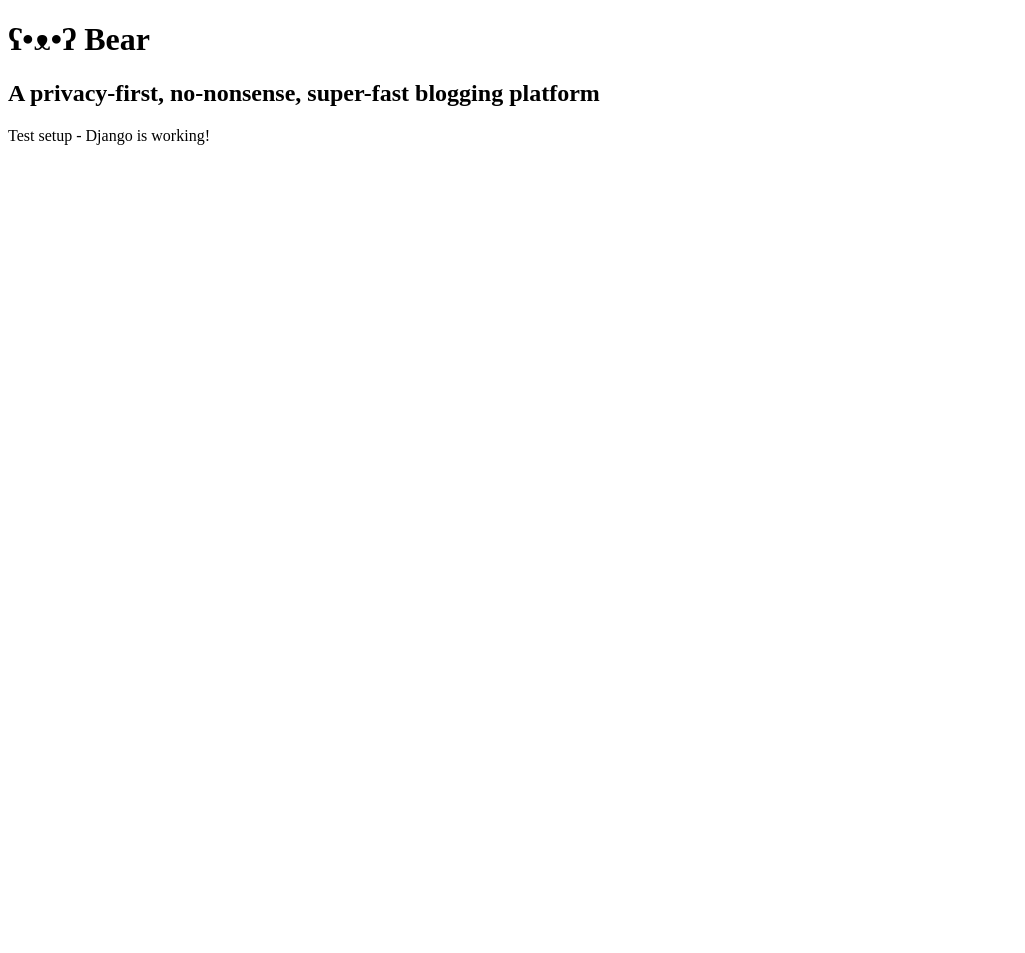
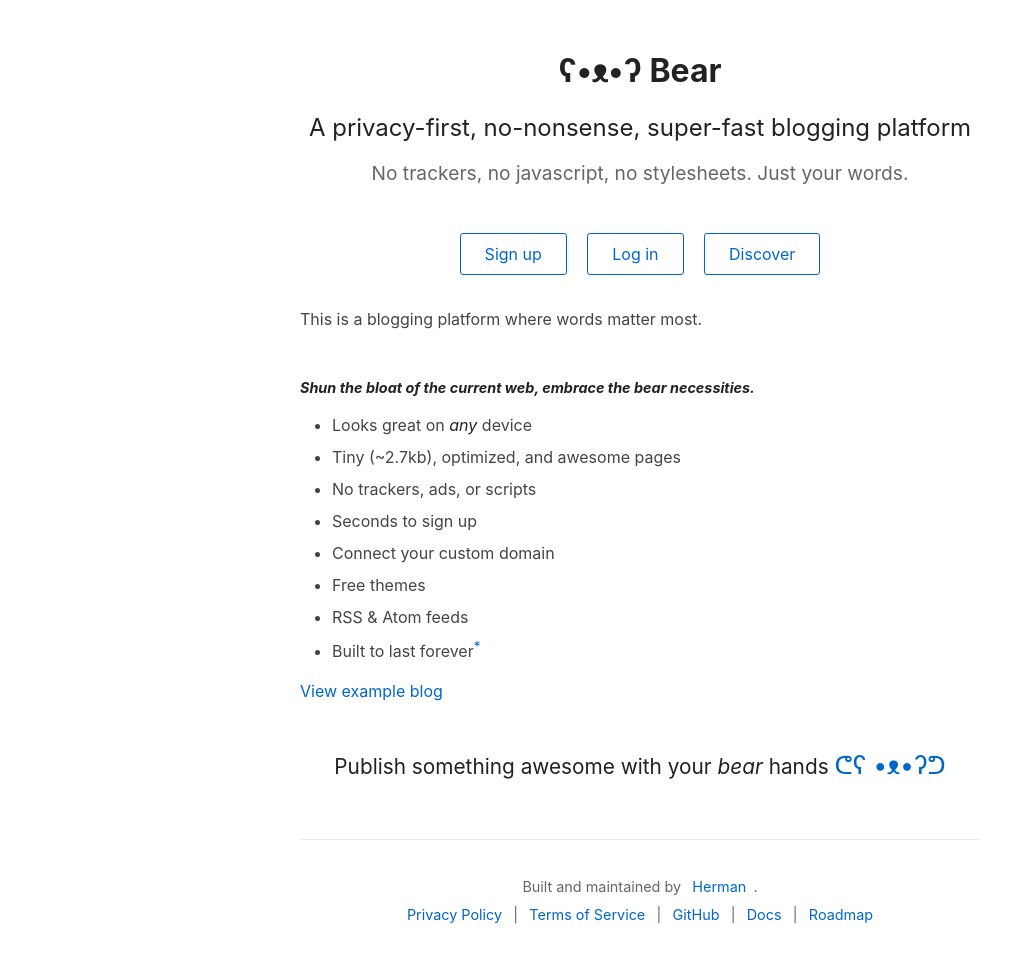
Before and after one commit to grll/bearblog-clone, a Django app: page / in a window 1280 px wide. Shown: the whole page, without its empty margins (0-1025 px from the left). Before the commit the page ends 145 px from the top, so only its background shows below. Run offline with Django 5.2, Linux system fonts and the light colour scheme.

Commit message:
Implement complete homepage with marketing content
- Created base template with minimal styling
- Added CSS that matches bearblog.dev aesthetic
- Implemented full homepage with all marketing content:
  - Hero section with taglines
  - Navigation buttons (Sign up, Log in, Discover)
  - Feature list with bear puns
  - Call-to-action section
  - Footer with all required links
- Added comprehensive tests for homepage content
- Verified visual appearance matches bearblog.dev

🤖 Generated with [Claude Code](https://claude.ai/code)

Co-Authored-By: Claude <noreply@anthropic.com>

```diff
--- a/config/settings.py
+++ b/config/settings.py
@@ -116,6 +116,7 @@ USE_TZ = True
 # https://docs.djangoproject.com/en/5.2/howto/static-files/
 
 STATIC_URL = "static/"
+STATICFILES_DIRS = [BASE_DIR / "static"]
 
 # Default primary key field type
 # https://docs.djangoproject.com/en/5.2/ref/settings/#default-auto-field
--- /dev/null
+++ b/static/css/style.css
@@ -0,0 +1,173 @@
+/* Minimal Bear Blog style - following the "no-nonsense" philosophy */
+:root {
+    --width: 720px;
+    --font-main: -apple-system, BlinkMacSystemFont, "Segoe UI", Roboto, "Helvetica Neue", Arial, sans-serif;
+    --font-scale: 1em;
+    --background-color: #fff;
+    --heading-color: #222;
+    --text-color: #444;
+    --link-color: #0066cc;
+    --muted-color: #666;
+}
+
+* {
+    margin: 0;
+    padding: 0;
+    box-sizing: border-box;
+}
+
+body {
+    font-family: var(--font-main);
+    font-size: var(--font-scale);
+    line-height: 1.5;
+    color: var(--text-color);
+    background-color: var(--background-color);
+    padding: 20px;
+    max-width: var(--width);
+    margin: 0 auto;
+}
+
+h1, h2, h3, h4, h5, h6 {
+    color: var(--heading-color);
+    margin: 1em 0 0.5em;
+    line-height: 1.2;
+}
+
+h1 {
+    font-size: 1.5em;
+    margin-top: 0;
+}
+
+h2 {
+    font-size: 1.3em;
+}
+
+h3 {
+    font-size: 1.1em;
+    font-weight: normal;
+}
+
+h4 {
+    font-size: 0.9em;
+}
+
+a {
+    color: var(--link-color);
+    text-decoration: none;
+}
+
+a:hover {
+    text-decoration: underline;
+}
+
+p {
+    margin: 1em 0;
+}
+
+ul, ol {
+    margin: 1em 0;
+    padding-left: 2em;
+}
+
+li {
+    margin: 0.5em 0;
+}
+
+/* Homepage specific styles */
+.hero {
+    text-align: center;
+    margin: 2em 0 3em;
+}
+
+.hero h1 {
+    font-size: 2em;
+    margin-bottom: 0.2em;
+}
+
+.hero h2 {
+    font-size: 1.5em;
+    font-weight: normal;
+    margin-bottom: 0.5em;
+}
+
+.hero h3 {
+    font-size: 1.2em;
+    color: var(--muted-color);
+    font-weight: normal;
+}
+
+.nav-buttons {
+    margin: 2em 0;
+    text-align: center;
+}
+
+.nav-buttons a {
+    display: inline-block;
+    margin: 0 0.5em;
+    padding: 0.5em 1.5em;
+    border: 1px solid var(--link-color);
+    border-radius: 3px;
+}
+
+.nav-buttons a:hover {
+    background-color: var(--link-color);
+    color: white;
+    text-decoration: none;
+}
+
+.features {
+    margin: 3em 0;
+}
+
+.features h4 {
+    margin: 2em 0 1em;
+    font-style: italic;
+}
+
+.features em {
+    color: var(--heading-color);
+    font-style: italic;
+}
+
+.cta {
+    text-align: center;
+    margin: 3em 0;
+}
+
+.cta h3 {
+    font-size: 1.3em;
+    margin-bottom: 1em;
+}
+
+.bear-hands {
+    font-size: 1.2em;
+}
+
+footer {
+    margin-top: 4em;
+    padding-top: 2em;
+    border-top: 1px solid #eee;
+    text-align: center;
+    font-size: 0.9em;
+    color: var(--muted-color);
+}
+
+footer p {
+    margin: 0.5em 0;
+}
+
+footer a {
+    margin: 0 0.5em;
+}
+
+/* Responsiveness */
+@media (max-width: 768px) {
+    body {
+        padding: 15px;
+    }
+
+    .nav-buttons a {
+        display: block;
+        margin: 0.5em 0;
+    }
+}
--- /dev/null
+++ b/templates/base.html
@@ -0,0 +1,38 @@
+{% load static %}
+<!DOCTYPE html>
+<html lang="en">
+<head>
+    <meta charset="UTF-8">
+    <meta name="viewport" content="width=device-width, initial-scale=1.0">
+    <meta name="description" content="{% block meta_description %}A privacy-first, no-nonsense, super-fast blogging platform{% endblock %}">
+    <title>{% block title %}Bear Blog{% endblock %}</title>
+    <link rel="stylesheet" href="{% static 'css/style.css' %}">
+    {% block extra_head %}{% endblock %}
+</head>
+<body>
+    <header>
+        {% block header %}
+        <nav>
+            <a href="{% url 'homepage' %}" class="logo">ʕ•ᴥ•ʔ Bear</a>
+        </nav>
+        {% endblock %}
+    </header>
+
+    <main>
+        {% block content %}{% endblock %}
+    </main>
+
+    <footer>
+        {% block footer %}
+        <p>Built and maintained by <a href="https://herman.bearblog.dev">Herman</a>.</p>
+        <p>
+            <a href="https://docs.bearblog.dev/privacy-policy">Privacy Policy</a> |
+            <a href="https://docs.bearblog.dev/terms-of-service">Terms of Service</a> |
+            <a href="https://github.com/HermanMartinus/bearblog/">GitHub</a> |
+            <a href="https://docs.bearblog.dev/">Docs</a> |
+            <a href="https://bear.nolt.io/roadmap">Roadmap</a>
+        </p>
+        {% endblock %}
+    </footer>
+</body>
+</html>
--- a/templates/homepage.html
+++ b/templates/homepage.html
@@ -1,13 +1,40 @@
-<!DOCTYPE html>
-<html lang="en">
-<head>
-    <meta charset="UTF-8">
-    <meta name="viewport" content="width=device-width, initial-scale=1.0">
-    <title>Bear Blog</title>
-</head>
-<body>
+{% extends "base.html" %}
+
+{% block header %}{% endblock %}
+
+{% block content %}
+<div class="hero">
     <h1>ʕ•ᴥ•ʔ Bear</h1>
     <h2>A privacy-first, no-nonsense, super-fast blogging platform</h2>
-    <p>Test setup - Django is working!</p>
-</body>
-</html>
+    <h3>No trackers, no javascript, no stylesheets. Just your words.</h3>
+</div>
+
+<div class="nav-buttons">
+    <a href="{% url 'homepage' %}#signup">Sign up</a>
+    <a href="{% url 'homepage' %}#login">Log in</a>
+    <a href="{% url 'homepage' %}#discover">Discover</a>
+</div>
+
+<p>This is a blogging platform where words matter most.</p>
+
+<div class="features">
+    <h4>Shun the bloat of the current web, embrace the <em>bear</em> necessities.</h4>
+
+    <ul>
+        <li>Looks great on <em>any</em> device</li>
+        <li>Tiny (~2.7kb), optimized, and awesome pages</li>
+        <li>No trackers, ads, or scripts</li>
+        <li>Seconds to sign up</li>
+        <li>Connect your custom domain</li>
+        <li>Free themes</li>
+        <li>RSS & Atom feeds</li>
+        <li>Built to last forever<sup><a href="https://herman.bearblog.dev/manifesto/">*</a></sup></li>
+    </ul>
+
+    <p><a href="https://herman.bearblog.dev">View example blog</a></p>
+</div>
+
+<div class="cta">
+    <h3>Publish something awesome with your <em>bear</em> hands <a href="https://herman.bearblog.dev/praise-for-bear/" class="bear-hands">ᕦʕ •ᴥ•ʔᕤ</a></h3>
+</div>
+{% endblock %}
```
Also changed, not shown: tests/test_homepage.py (+49 -0 lines).
